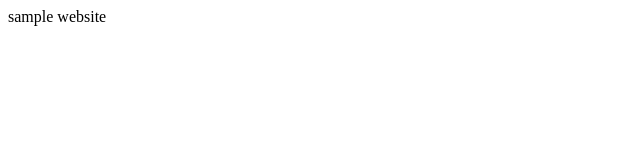
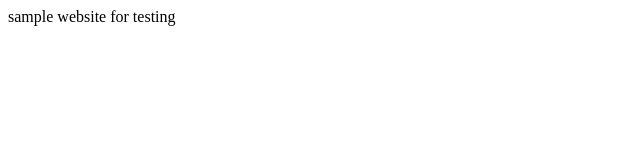
Before and after one commit to ronidas39/june09_test, a plain HTML site: page index.html in a window 1280 px wide. Shown: the full height of the page, 0-640 px from the left. Drawn offline with Linux system fonts and the light colour scheme.

Commit message:
third commit for validation

```diff
--- a/index.html
+++ b/index.html
@@ -7,6 +7,6 @@
     <title>Sample Website</title>
 </head>
 <body>
-    sample website
+    sample website for testing
 </body>
 </html>
```
